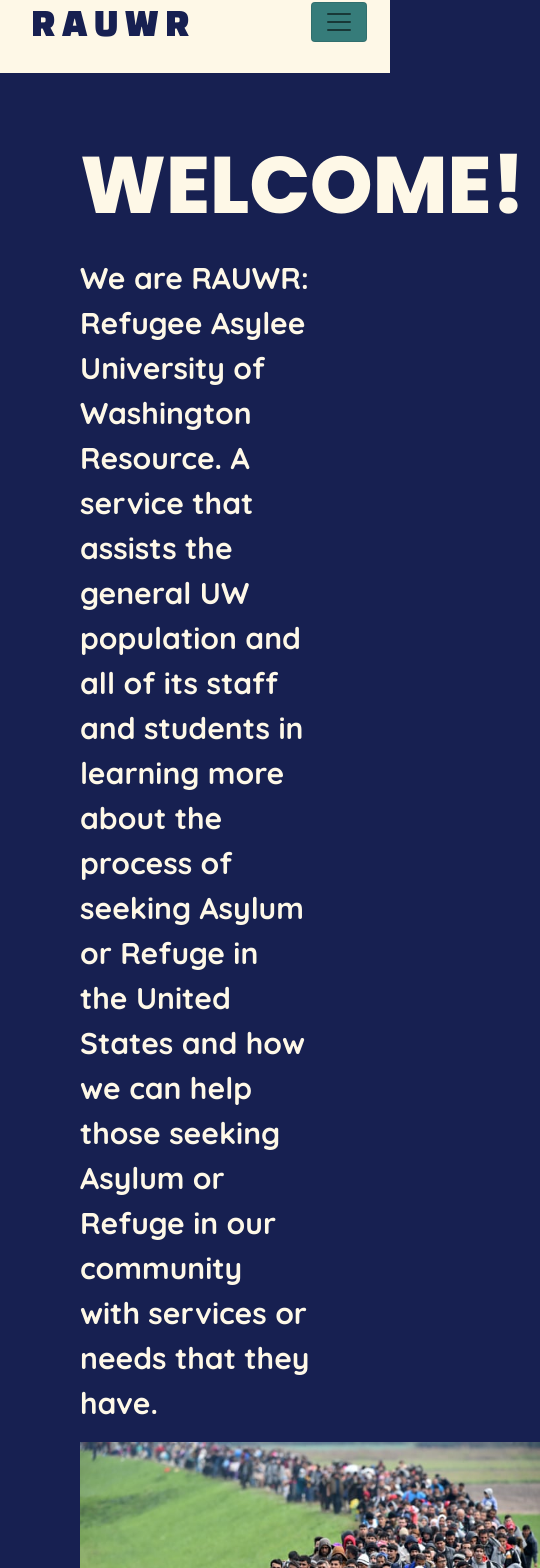
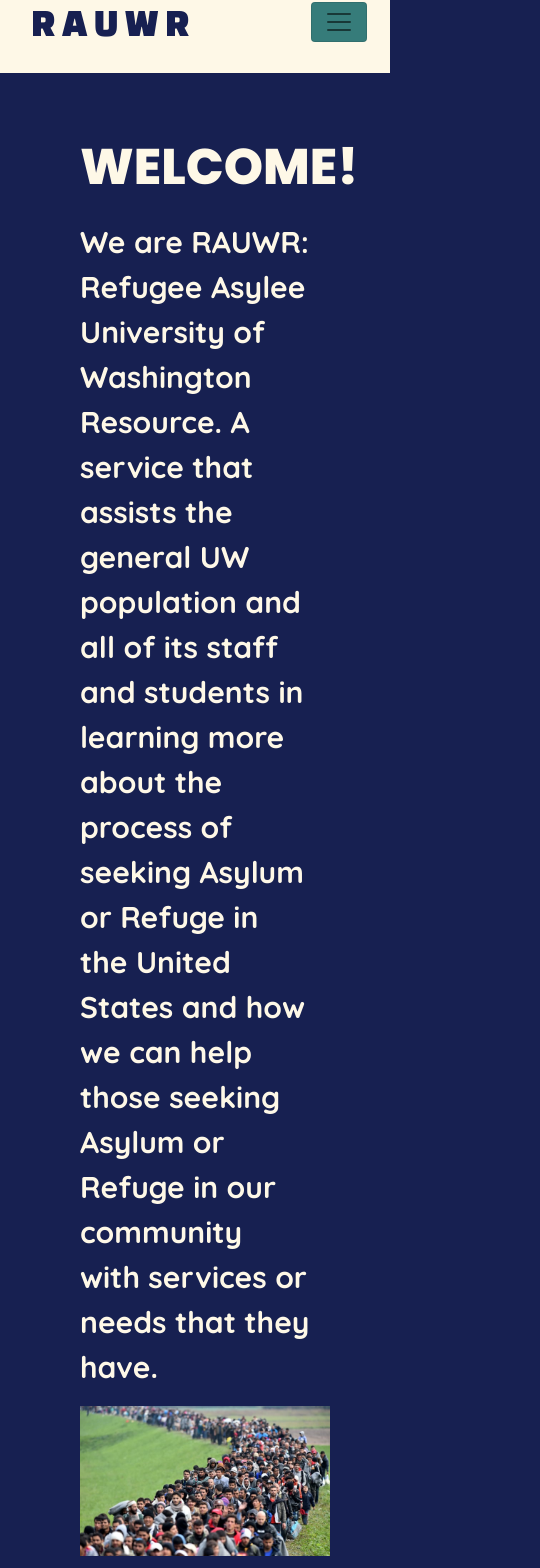
Before and after one commit to UW-INFO442-AU21/group6-refugees, a React (Create React App) app in the folder my-app/: page / in a window 390 px wide. Shown: the part 29-1597 px from the top of the page, 540 px wide, since content can reach past the window. Built offline with nearby package versions, Linux system fonts and the light colour scheme.

Commit message:
css updates for mobile

```diff
--- a/my-app/src/group.css
+++ b/my-app/src/group.css
@@ -12,6 +12,7 @@
     font-size: 90px;
     text-align: center;
     margin-top: 4rem;
+    margin-bottom: 2rem;
 }
 
 .groupDesc{
--- a/my-app/src/home.css
+++ b/my-app/src/home.css
@@ -70,10 +70,10 @@
 
 @media screen and (max-width: 768px) {
     .WelcomeHeader {
-        font-size: 80px;
+        font-size: 50px;
     }
     .migrants {
-        max-width: 460px;
+        max-width: 250px;
         height: auto;
     }
 }
--- a/my-app/src/learn.css
+++ b/my-app/src/learn.css
@@ -88,10 +88,13 @@
         font-size: 80px;
     }
     .TimelineHeader {
-        font-size: 55px;
+        font-size: 46px;
     }
     .VideoTitleHeader {
-        font-size: 55px;
+        font-size: 46px;
+    }
+    .VocabHeader {
+        font-size: 46px;
     }
     .vocab-btn {
         margin: 2px;
--- a/my-app/src/navbar.css
+++ b/my-app/src/navbar.css
@@ -1,5 +1,6 @@
 .p-3 {
   background-color: #FEF8E7;
+  width: 100%;
 }
 
 .logo {
--- a/my-app/src/navbar.js
+++ b/my-app/src/navbar.js
@@ -7,7 +7,7 @@
 // This component handles the navigation bar at the top of the web app
 export function NavBar() {
     return (
-        <Navbar expand="lg" className="p-3" >
+        <Navbar expand="md" className="p-3" >
             <LinkContainer to="/">
                 <Navbar.Brand className="logo">RAUWR</Navbar.Brand>
             </LinkContainer>
--- a/my-app/src/orgs.css
+++ b/my-app/src/orgs.css
@@ -55,13 +55,13 @@
 }
 
 @media (max-width: 480px) {
-    h1 {
+    .Organizations {
         font-size: 30px;
     }
 }
 @media screen and (max-width: 768px) {
     .Organizations {
-        font-size: 60px;
+        font-size: 40px;
     }
     .organizationsDesc {
         font-size: 22px;
```
Also changed, not shown: 1 other file (tests, documents, lock files or other folders).
